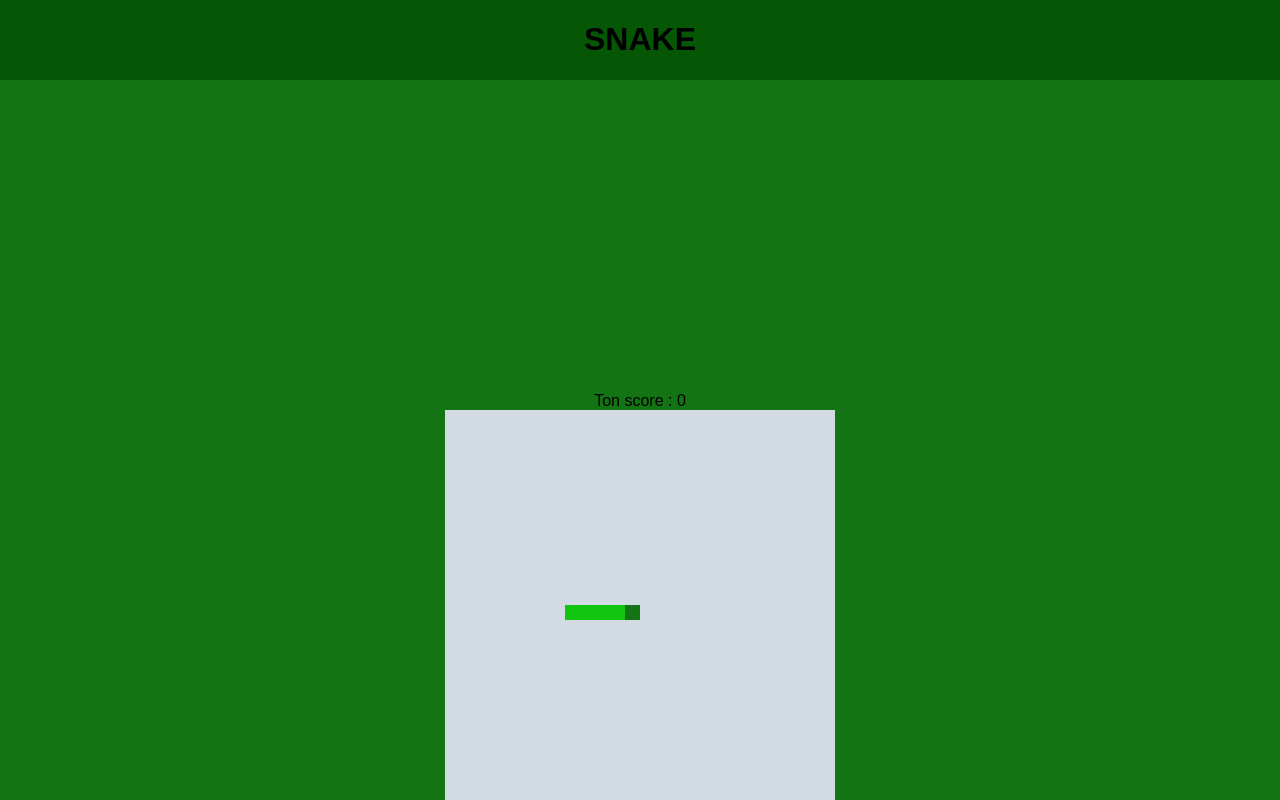
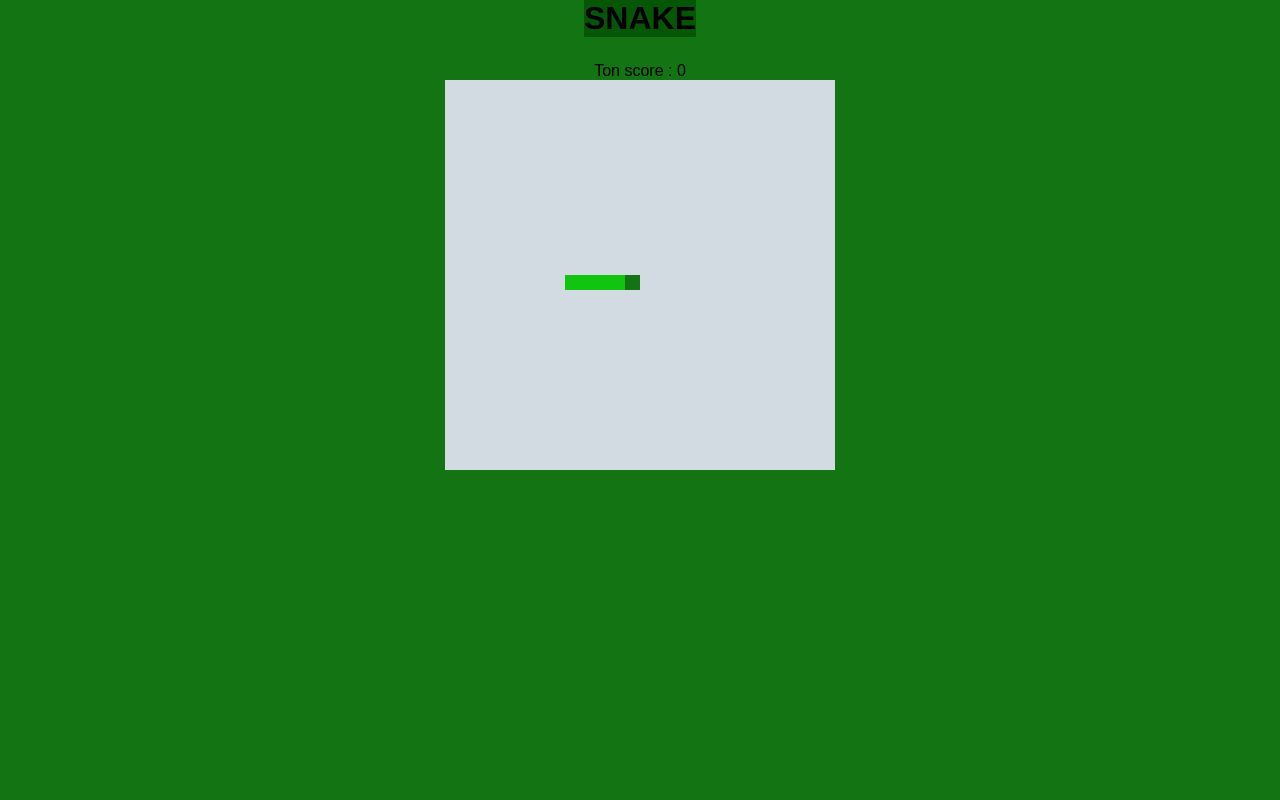
Before and after one commit to GuillardPierre/Snake, a plain HTML site: page index.html in a window 1280 px wide. Drawn offline with Linux system fonts and the light colour scheme; a web font is replaced by a local one.

Commit message:
html and css reorganization

```diff
--- a/assets/css/style.css
+++ b/assets/css/style.css
@@ -12,17 +12,16 @@ body {
 	font-style: normal;
 	height: 100vh;
 	margin: 0;
-	display: flex;
-	flex-direction: column;
-	justify-content: space-between;
-}
-
-header {
-	background-color: rgb(5, 87, 5);
 }
 
 h1 {
-	text-align: center;
+	background-color: rgb(5, 87, 5);
+	width: fit-content;
+	margin: auto;
+}
+
+main {
+	margin-top: 150px;
 }
 
 #scoreZone {
@@ -58,7 +57,7 @@ h1 {
 
 #popUp {
 	position: absolute;
-	top: 50%;
+	top: 200px;
 	left: calc(50% - 75px);
 	width: fit-content;
 	height: fit-content;
```
